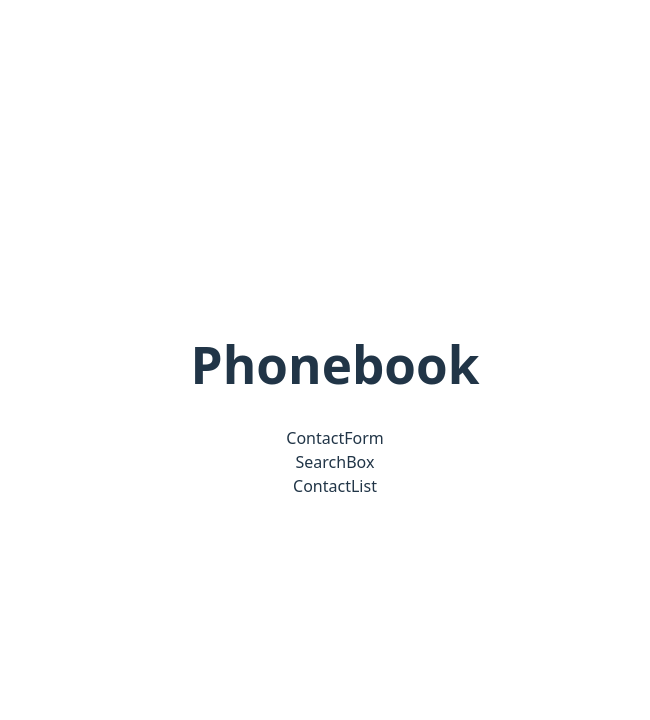
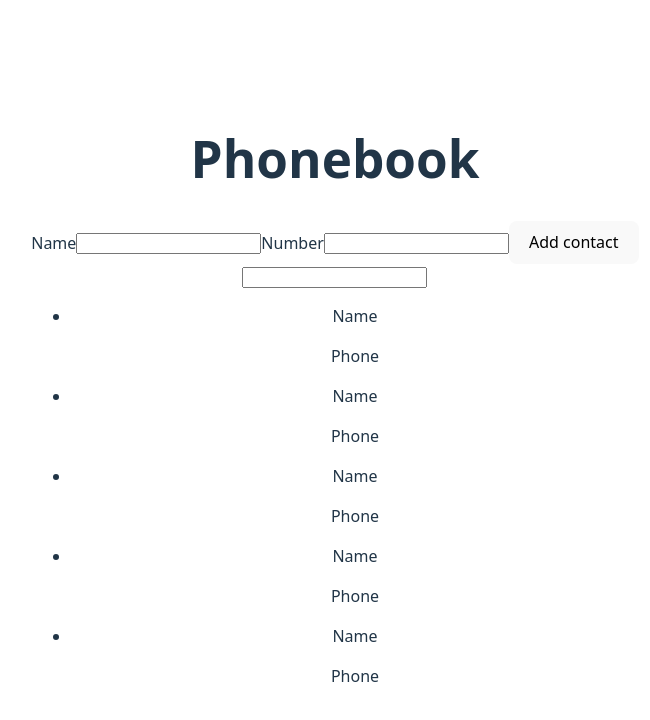
Before and after one commit to vitalii-mieliet/goit-react-hw-03, a React (Vite) app: page / in a window 1280 px wide. Shown: the top 720 px of the page, without its empty margins (305-955 px from the left). Built offline with nearby package versions, Linux system fonts and the light colour scheme.

Commit message:
chore: update basic layots

```diff
--- a/src/App.jsx
+++ b/src/App.jsx
@@ -1,7 +1,8 @@
-import "./App.css";
+// import { useState } from "react";
 import ContactForm from "./components/ContactForm/ContactForm";
 import ContactList from "./components/ContactList/ContactList";
 import SearchBox from "./components/SearchBox/SearchBox";
+import "./App.css";
 
 function App() {
   return (
--- a/src/components/Contact/Contact.jsx
+++ b/src/components/Contact/Contact.jsx
@@ -1,5 +1,10 @@
 const Contact = () => {
-  return <div>Contact</div>;
+  return (
+    <li>
+      <p>Name</p>
+      <p>Phone</p>
+    </li>
+  );
 };
 
 export default Contact;
--- a/src/components/ContactForm/ContactForm.jsx
+++ b/src/components/ContactForm/ContactForm.jsx
@@ -1,5 +1,25 @@
+import { Field, Form, Formik } from "formik";
+import { useId } from "react";
+
 const ContactForm = () => {
-  return <div>ContactForm</div>;
+  const nameId = useId();
+  const phoneId = useId();
+
+  const handleSubmit = (contact, actions) => {
+    console.log(contact);
+    actions.resetForm();
+  };
+  return (
+    <Formik initialValues={{ name: "", phone: "" }} onSubmit={handleSubmit}>
+      <Form>
+        <label htmlFor={nameId}>Name</label>
+        <Field name="name" type="text" id={nameId} />
+        <label htmlFor={phoneId}>Number</label>
+        <Field name="phone" type="phone" id={phoneId} />
+        <button type="submit">Add contact</button>
+      </Form>
+    </Formik>
+  );
 };
 
 export default ContactForm;
--- a/src/components/ContactList/ContactList.jsx
+++ b/src/components/ContactList/ContactList.jsx
@@ -1,5 +1,15 @@
+import Contact from "../Contact/Contact";
+
 const ContactList = () => {
-  return <div>ContactList</div>;
+  return (
+    <ul>
+      <Contact />
+      <Contact />
+      <Contact />
+      <Contact />
+      <Contact />
+    </ul>
+  );
 };
 
 export default ContactList;
--- a/src/components/SearchBox/SearchBox.jsx
+++ b/src/components/SearchBox/SearchBox.jsx
@@ -1,5 +1,5 @@
 const SearchBox = () => {
-  return <div>SearchBox</div>;
+  return <input type="text" />;
 };
 
 export default SearchBox;
```
